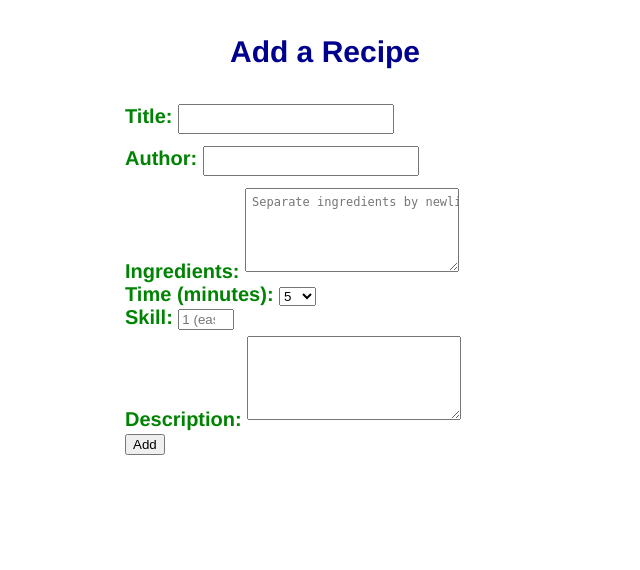
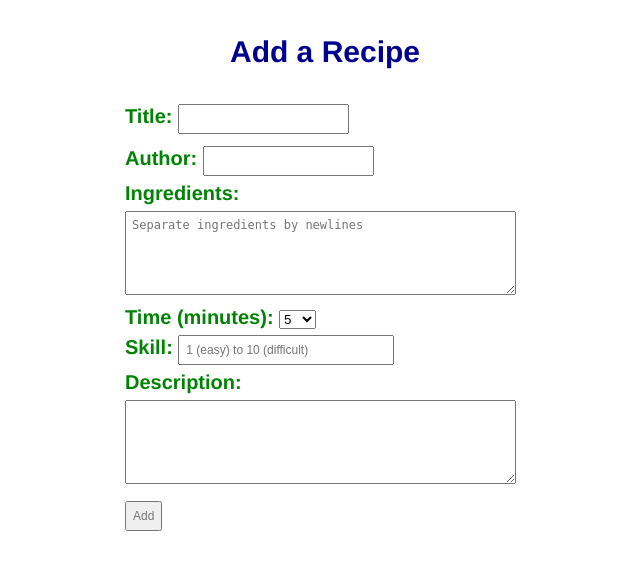
Before and after one commit to tim-coutinho/cs410c-tim-coutinho, a Flask app: page /add_recipe/ in a window 1280 px wide. Shown: the top 570 px of the page, without its empty margins (315-955 px from the left). Run offline with Flask 2, Linux system fonts and the light colour scheme.

```diff
--- a/hw2/static/style.css
+++ b/hw2/static/style.css
@@ -12,14 +12,16 @@ form {
 	width: 400px;
 	border: 1px;
 }
-input[type=text], textarea {
+input, textarea {
 	margin: 0.5em 0;
 	padding: 0.5em;
 	font-size: 12px;
 	color: #777;
-	width: 200px;
 }
-.heading {
+input[type=submit] {
+	width: auto;
+}
+label {
 	font-weight: bold;
 }
 .page {
@@ -31,8 +33,9 @@ input[type=text], textarea {
 	padding: 0.1em;
 	width: 504px;
 }
-.entry {
-	margin-bottom: 2em;
-	padding-bottom: 2em;
-	border-bottom: 1px solid #888;
+.recipe {
+	border: 1px solid #888;
 }
+#skill {
+	width: 200px;
+}
--- a/hw2/templates/add_recipe.html
+++ b/hw2/templates/add_recipe.html
@@ -2,20 +2,20 @@
 {% block content %}
 <h2>Add a Recipe</h2>
 <form action="{{ url_for('add_recipe') }}" method="post">
-	<label class="heading">Title:
-		<input type="text" name="title" required>
+	<label>Title:
+		<input id="title" type="text" name="title" required>
 	</label>
 	<br>
-	<label class="heading">Author:
-		<input type="text" name="author" required>
+	<label>Author:
+		<input id="author" type="text" name="author" required>
 	</label>
 	<br>
-    <label class="heading">Ingredients:
-    	<textarea rows="5" cols="50" wrap="off" placeholder="Separate ingredients by newlines" name="ingredients" required></textarea>
+    <label>Ingredients:
+    	<textarea id="ingredients" rows="5" cols="50" wrap="off" placeholder="Separate ingredients by newlines" name="ingredients" required></textarea>
     </label>
     <br>
-	<label class="heading">Time (minutes):
-		<select name="time" required>
+	<label>Time (minutes):
+		<select id="time" name="time" required>
 			{% for i in range(5, 61, 5) %}
 			<option value="{{ i }}">
 				{{ i }}
@@ -24,14 +24,14 @@
 		</select>
 	</label>
 	<br>
-	<label class="heading">Skill:
-		<input type="number" placeholder="1 (easy) to 10 (difficult)" min="1" max="10" name="skill" required>
+	<label>Skill:
+		<input id="skill" type="number" placeholder="1 (easy) to 10 (difficult)" min="1" max="10" name="skill" required>
 	</label>
 	<br>
-	<label class="heading">Description:
-		<textarea rows="5" cols="50" wrap="off" name="description"></textarea>
+	<label>Description:
+		<textarea id="description" rows="5" cols="50" wrap="off" name="description"></textarea>
 	</label>
 	<br>
-	<input type="submit" value="Add"></p>
+	<input id="submit" type="submit" value="Add"></p>
 </form>
 {% endblock %}
--- a/hw2/templates/index.html
+++ b/hw2/templates/index.html
@@ -16,7 +16,6 @@
     <h4>
         {{ recipe.title }} - {{ recipe.author }}
     </h4>
-    <br>
     Time: {{ recipe.time }} | Difficulty: {{ recipe.skill }}/10
     <ul class="ingredient-list">
         {% for ingredient in recipe.ingredients %}
```
Also changed, not shown: hw2/gbmodel/model_dict.py (+31 -0 lines).
